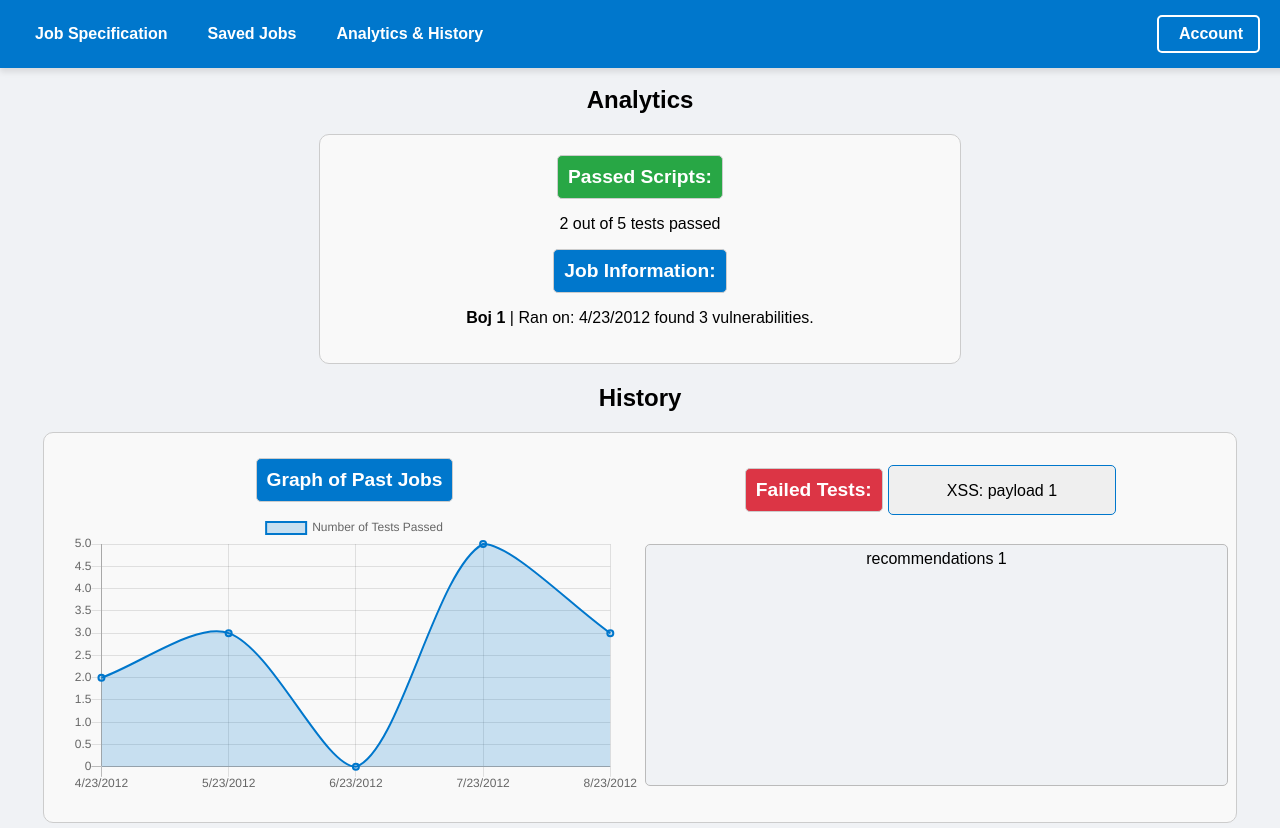
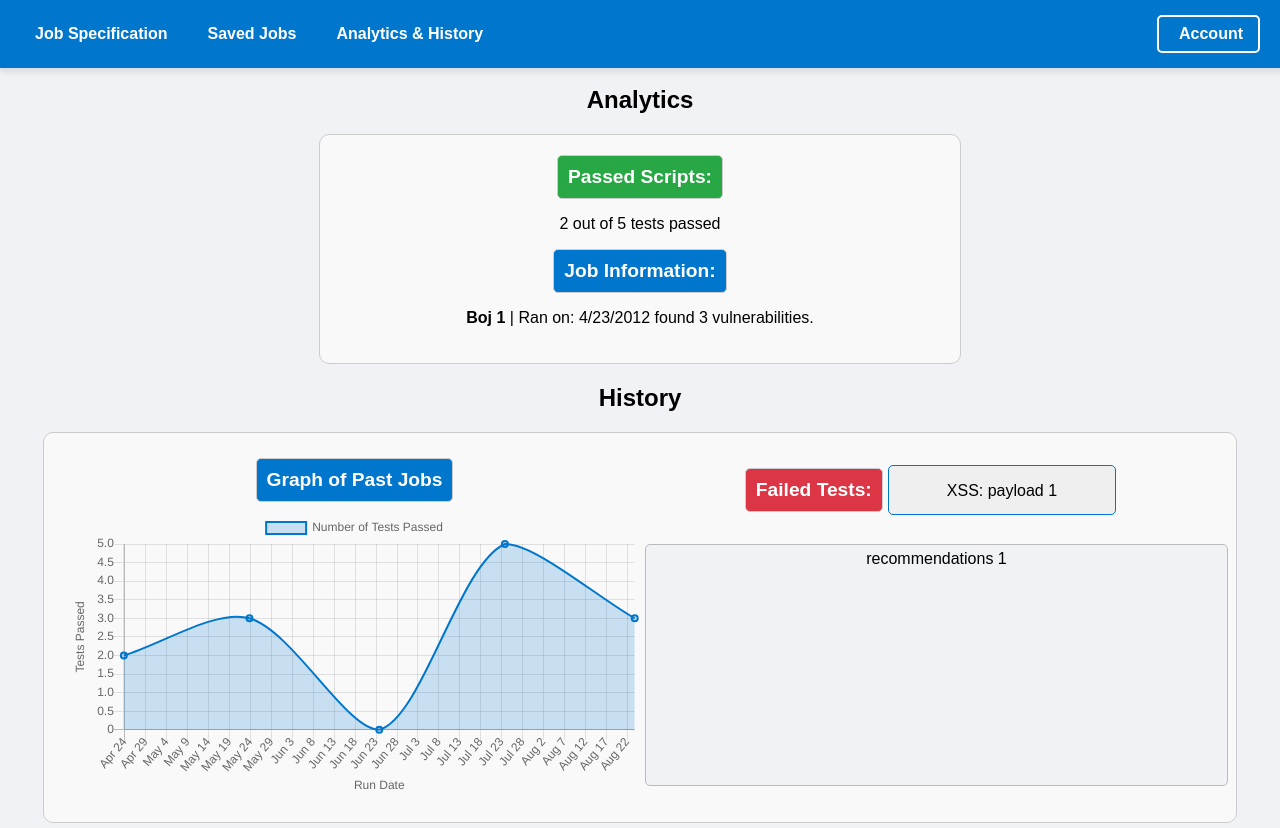
Before and after one commit to MrLarryMan/Tensile, a plain HTML site: page frontend/analytics.html in a window 1280 px wide. Drawn offline with nearby package versions, Linux system fonts and the light colour scheme.

Commit message:
Fixed graph to show labels for axes

```diff
--- a/frontend/analytics.html
+++ b/frontend/analytics.html
@@ -6,6 +6,7 @@
     <title>Analytics & History</title>
     <link rel="stylesheet" href="styles.css" />
     <link rel="stylesheet" href="analytics.css" />
+    <script src="https://cdnjs.cloudflare.com/ajax/libs/moment.js/2.29.1/moment.min.js"></script>
     <script src="https://cdnjs.cloudflare.com/ajax/libs/Chart.js/2.9.4/Chart.js"></script>
     <script type="module" src="analytics.js"></script>
 </head>
--- a/frontend/analytics.js
+++ b/frontend/analytics.js
@@ -35,7 +35,7 @@ function buildHistoryGraph(run_ats, tests) {
         console.error("Graph context not found");
         return;
     }
-    const x_values = run_ats.map(run_at => new Date(run_at).toLocaleDateString());
+    const x_values = run_ats.map(run_at => new Date(run_at).toISOString());
     const y_values = tests.map(test => Object.values(test).reduce((acc, val) => acc + (val ? 1 : 0), 0));
     const data = {
         labels: x_values,
@@ -55,23 +55,25 @@ function buildHistoryGraph(run_ats, tests) {
         options: {
             responsive: true,
             scales: {
-                x: {
+                xAxes: [{
                     type: 'time',
                     time: {
                         unit: 'day'
                     },
-                    title: {
+                    scaleLabel: {
                         display: true,
-                        text: 'Run Date'
+                        labelString: 'Run Date'
                     }
-                },
-                y: {
-                    beginAtZero: true,
-                    title: {
+                }],
+                yAxes: [{
+                    ticks: {
+                        beginAtZero: true,
+                    },
+                    scaleLabel: {
                         display: true,
-                        text: 'Tests Passed'
+                        labelString: 'Tests Passed'
                     }
-                }
+                }]
             },
             plugins: {
                 legend: {
```
